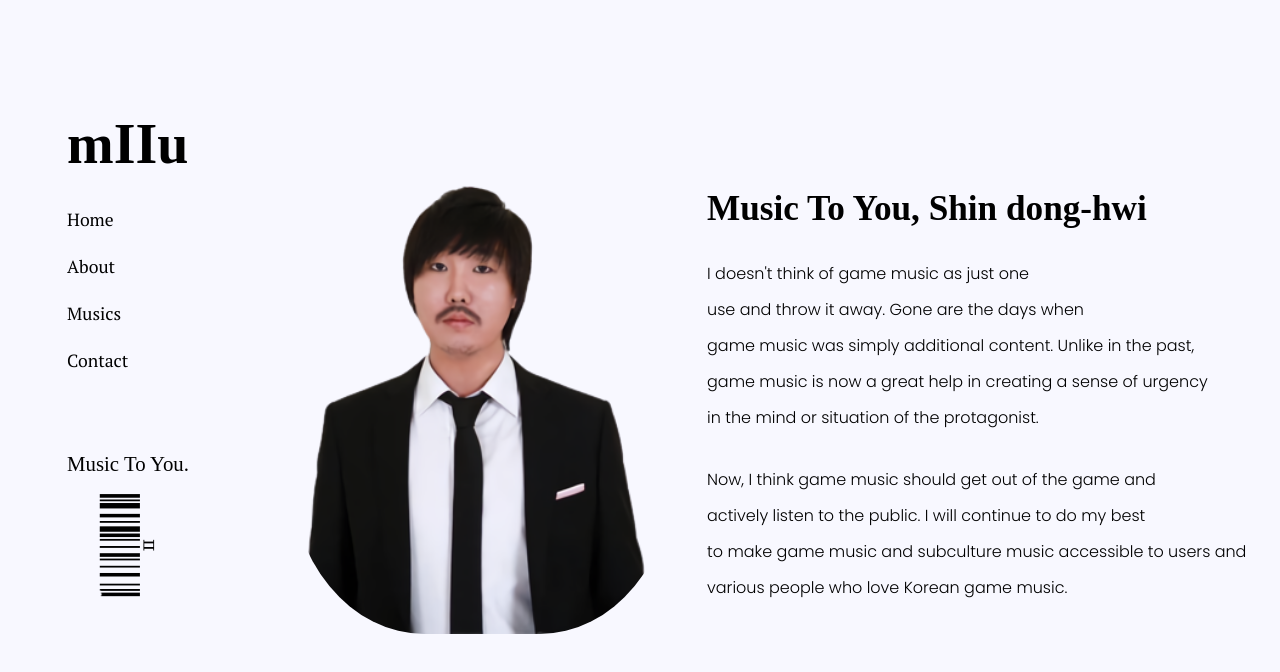
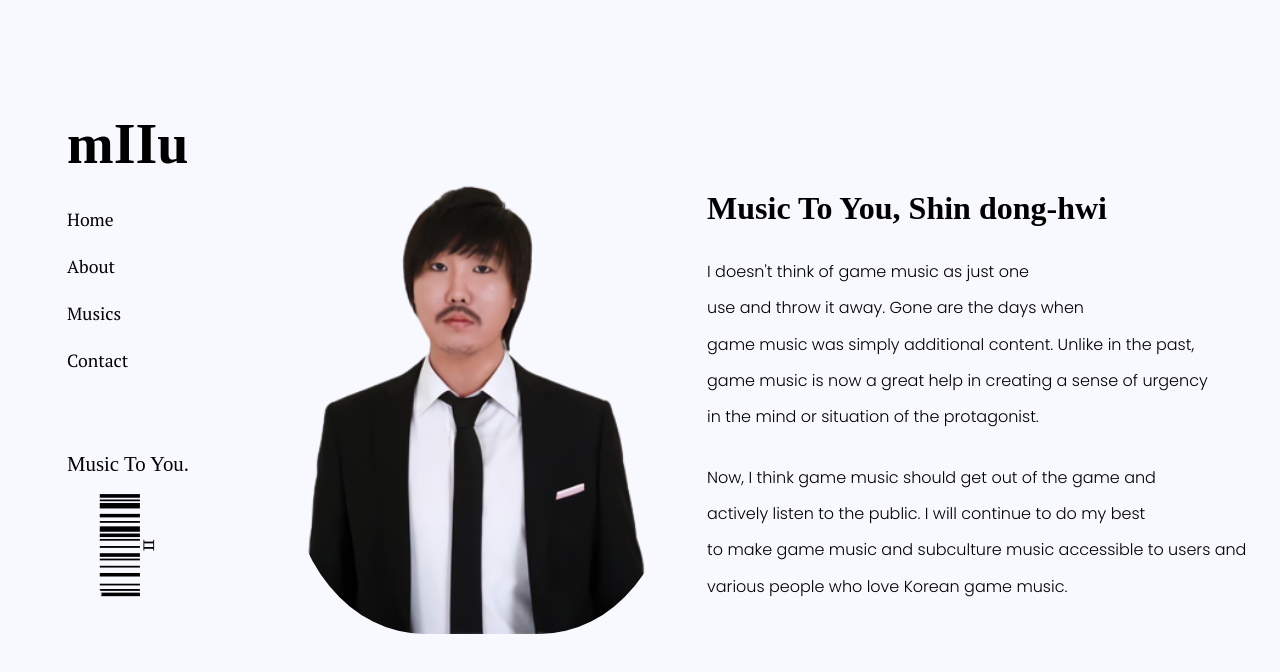
Before and after one commit to tjdrkr2580/mIIu, a React (Create React App) app: page /about in a window 1280 px wide. Shown: the top 672 px of the page. Built offline with nearby package versions, Linux system fonts and the light colour scheme; a web font is replaced by a local one.

Commit message:
수정 about font-size

```diff
--- a/src/routes/about/about.css
+++ b/src/routes/about/about.css
@@ -13,7 +13,7 @@
   gap: 2rem;
 }
 .about-wrapper .about-box .about-name a {
-  font-size: 2.2rem;
+  font-size: 2.5vw;
   font-family: "Playfair Display", serif;
   transition: 0.2s letter-spacing;
 }
@@ -34,7 +34,7 @@
      object-fit: contain;
 }
 
-@media (max-width: 1000px) {
+@media (max-width: 700px) {
   .about-wrapper {
     margin-top: 150px;
     position: absolute;
--- a/src/routes/about/about.scss
+++ b/src/routes/about/about.scss
@@ -18,7 +18,7 @@
     gap: 2rem;
     .about-name {
       a {
-        font-size: 2.2rem;
+        font-size: 2.5vw;
         font-family: "Playfair Display", serif;
         transition: 0.2s letter-spacing;
         &:hover {
@@ -43,7 +43,7 @@
   }
 }
 
-@media (max-width: 1000px) {
+@media (max-width: 700px) {
   .about-wrapper {
     margin-top: 150px;
     position: absolute;
```
Also changed, not shown: 1 other file (tests, documents, lock files or other folders).
